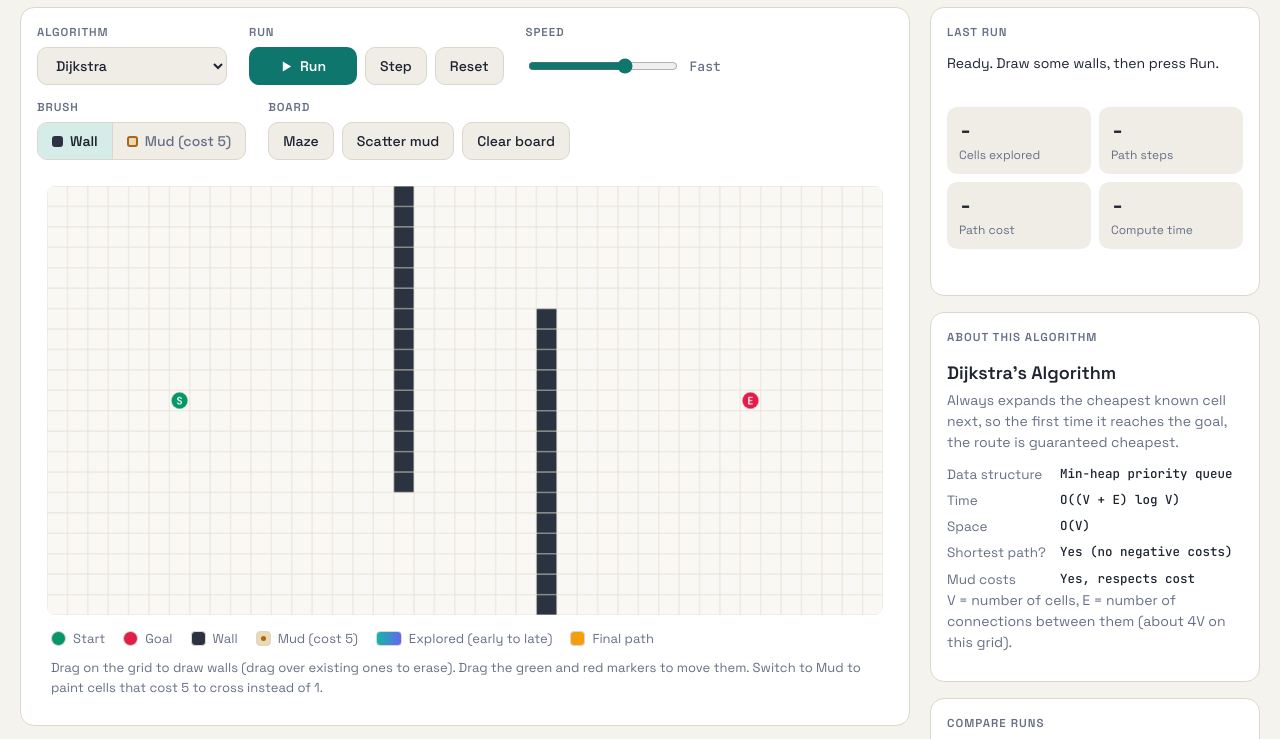
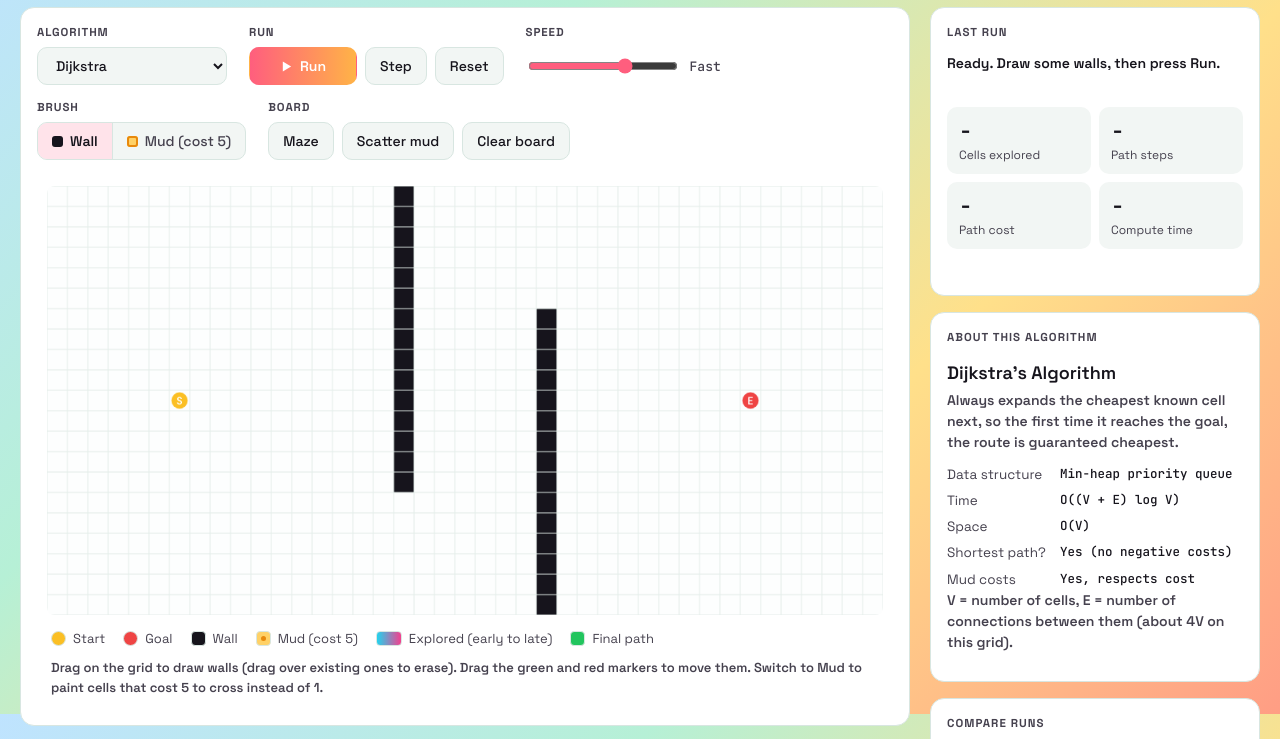
Before and after one commit to armaaaann7/Pathwise, a website: page index.html in a window 1280 px wide. Shown: the part 86-825 px from the top of the page. Drawn offline with Linux system fonts and the light colour scheme.

Commit message:
Update color palette and text weight

```diff
--- a/css/style.css
+++ b/css/style.css
@@ -2,26 +2,28 @@
     --font-ui: 'Space Grotesk', system-ui, -apple-system, 'Segoe UI', sans-serif;
     --font-mono: 'JetBrains Mono', ui-monospace, SFMono-Regular, Menlo, Consolas, monospace;
 
-    /* light theme */
-    --bg: #f5f3ee;
+    /* light theme — vivid gradient backdrop (blue → teal → gold → coral), bolder text */
+    --bg: #eef7f5;
+    --bg-gradient: linear-gradient(135deg, #bfe3ff 0%, #b6f0d6 32%, #ffe08a 66%, #ff9d84 100%);
     --panel: #ffffff;
-    --panel-2: #f0ede6;
-    --border: #dcd7cc;
-    --text: #1d2430;
-    --muted: #667085;
-    --accent: #0f766e;
-    --accent-soft: #d5ece8;
+    --panel-2: #f2f6f4;
+    --border: #d8e6e1;
+    --text: #16141c;
+    --muted: #45414e;
+    --accent: #ff5e7e;
+    --accent-2: #ffb347;
+    --accent-soft: #ffe3ea;
     --on-accent: #ffffff;
-    --cell: #faf8f4;
-    --grid-line: #e4dfd3;
-    --wall: #2b3340;
-    --mud: #ecd9b3;
-    --mud-dot: #a9661a;
-    --visit-a: #14b8a6;
-    --visit-b: #6366f1;
-    --path: #f59e0b;
-    --start: #059669;
-    --end: #e11d48;
+    --cell: #fdfefe;
+    --grid-line: #e2ece8;
+    --wall: #16141c;
+    --mud: #ffd166;
+    --mud-dot: #e8890c;
+    --visit-a: #22d3ee;
+    --visit-b: #f43f8e;
+    --path: #22c55e;
+    --start: #fbbf24;
+    --end: #ef4444;
     --on-mark: #ffffff;
 
     box-sizing: border-box;
@@ -30,56 +32,61 @@
   }
   @media (prefers-color-scheme: dark) {
     :root:not([data-theme="light"]) {
-      --bg: #0e1116;
-      --panel: #161b22;
-      --panel-2: #1d242d;
-      --border: #2a323d;
-      --text: #e6edf3;
-      --muted: #8b96a3;
-      --accent: #5eead4;
-      --accent-soft: #163a37;
-      --on-accent: #0b1f1d;
-      --cell: #12171e;
-      --grid-line: #212933;
-      --wall: #5b6778;
-      --mud: #3d3018;
-      --mud-dot: #e0a24a;
-      --visit-a: #2dd4bf;
-      --visit-b: #6366f1;
-      --path: #fbbf24;
-      --start: #34d399;
-      --end: #f43f5e;
-      --on-mark: #0e1116;
+      --bg: #0f1a1c;
+      --bg-gradient: linear-gradient(135deg, #0c2b45 0%, #0d3b3a 35%, #3a2a10 70%, #3a120f 100%);
+      --panel: #16211f;
+      --panel-2: #1c2a27;
+      --border: #2c3e3a;
+      --text: #faf9f7;
+      --muted: #d3dbd7;
+      --accent: #ff7a8a;
+      --accent-2: #ffb84d;
+      --accent-soft: #3a2334;
+      --on-accent: #16211f;
+      --cell: #10191a;
+      --grid-line: #223432;
+      --wall: #d3dbd8;
+      --mud: #4a3a10;
+      --mud-dot: #ffcf4d;
+      --visit-a: #22e6ff;
+      --visit-b: #ff4fb0;
+      --path: #4ade80;
+      --start: #ffd54a;
+      --end: #ff5c5c;
+      --on-mark: #0f1a1c;
     }
   }
   :root[data-theme="dark"] {
-    --bg: #0e1116;
-    --panel: #161b22;
-    --panel-2: #1d242d;
-    --border: #2a323d;
-    --text: #e6edf3;
-    --muted: #8b96a3;
-    --accent: #5eead4;
-    --accent-soft: #163a37;
-    --on-accent: #0b1f1d;
-    --cell: #12171e;
-    --grid-line: #212933;
-    --wall: #5b6778;
-    --mud: #3d3018;
-    --mud-dot: #e0a24a;
-    --visit-a: #2dd4bf;
-    --visit-b: #6366f1;
-    --path: #fbbf24;
-    --start: #34d399;
-    --end: #f43f5e;
-    --on-mark: #0e1116;
+    --bg: #0f1a1c;
+    --bg-gradient: linear-gradient(135deg, #0c2b45 0%, #0d3b3a 35%, #3a2a10 70%, #3a120f 100%);
+    --panel: #16211f;
+    --panel-2: #1c2a27;
+    --border: #2c3e3a;
+    --text: #faf9f7;
+    --muted: #d3dbd7;
+    --accent: #ff7a8a;
+    --accent-2: #ffb84d;
+    --accent-soft: #3a2334;
+    --on-accent: #16211f;
+    --cell: #10191a;
+    --grid-line: #223432;
+    --wall: #d3dbd8;
+    --mud: #4a3a10;
+    --mud-dot: #ffcf4d;
+    --visit-a: #22e6ff;
+    --visit-b: #ff4fb0;
+    --path: #4ade80;
+    --start: #ffd54a;
+    --end: #ff5c5c;
+    --on-mark: #0f1a1c;
   }
 
   html { scroll-padding-top: env(safe-area-inset-top, 0px); }
   *, *::before, *::after { box-sizing: inherit; }
   body {
     margin: 0;
-    background: var(--bg);
+    background: var(--bg-gradient, var(--bg));
+    background-attachment: fixed;
     color: var(--text);
     font-family: var(--font-ui);
     font-size: 15px;
@@ -91,8 +98,8 @@
 
   header.top { display: flex; align-items: center; gap: 14px; margin-bottom: 18px; }
   header.top svg { flex: none; }
-  h1 { font-size: 26px; font-weight: 700; letter-spacing: -0.02em; margin: 0; line-height: 1.15; }
-  .tagline { margin: 2px 0 0; color: var(--muted); font-size: 14px; }
+  h1 { font-size: 26px; font-weight: 800; letter-spacing: -0.02em; margin: 0; line-height: 1.15; }
+  .tagline { margin: 2px 0 0; color: var(--muted); font-size: 14px; font-weight: 600; }
 
   .layout { display: grid; grid-template-columns: minmax(0, 1fr) 330px; gap: 20px; align-items: start; }
   @media (max-width: 980px) { .layout { grid-template-columns: minmax(0, 1fr); } }
@@ -100,14 +107,14 @@
   .card { background: var(--panel); border: 1px solid var(--border); border-radius: 14px; padding: 16px; }
   .card + .card { margin-top: 16px; }
   .card h2 {
-    margin: 0 0 12px; font-size: 11.5px; font-weight: 600; letter-spacing: 0.09em;
+    margin: 0 0 12px; font-size: 11.5px; font-weight: 700; letter-spacing: 0.09em;
     text-transform: uppercase; color: var(--muted);
   }
 
   /* toolbar */
   .toolbar { display: flex; flex-wrap: wrap; gap: 14px 22px; margin-bottom: 16px; }
   .group { display: flex; flex-direction: column; gap: 6px; }
-  .lbl { font-size: 11.5px; font-weight: 600; letter-spacing: 0.08em; text-transform: uppercase; color: var(--muted); }
+  .lbl { font-size: 11.5px; font-weight: 700; letter-spacing: 0.08em; text-transform: uppercase; color: var(--muted); }
   .row { display: flex; flex-wrap: wrap; gap: 8px; align-items: center; }
 
   .btn, select {
@@ -120,7 +127,7 @@
   .btn { display: inline-flex; align-items: center; justify-content: center; gap: 7px; }
   .btn:hover:not(:disabled), select:hover:not(:disabled) { border-color: var(--muted); }
   .btn:disabled, select:disabled { opacity: 0.45; cursor: not-allowed; }
-  .btn.primary { background: var(--accent); color: var(--on-accent); border-color: transparent; font-weight: 600; min-width: 108px; }
+  .btn.primary { background: var(--accent); background-image: linear-gradient(90deg, var(--accent), var(--accent-2)); color: var(--on-accent); border-color: transparent; font-weight: 600; min-width: 108px; }
   .btn.primary:hover:not(:disabled) { filter: brightness(1.06); border-color: transparent; }
   .btn:focus-visible, select:focus-visible, input[type=range]:focus-visible {
     outline: 2px solid var(--accent); outline-offset: 2px;
@@ -161,19 +168,19 @@
   .sw.mud::after { content: ""; position: absolute; inset: 4px; border-radius: 50%; background: var(--mud-dot); }
   .sw.visited { background: linear-gradient(90deg, var(--visit-a), var(--visit-b)); width: 26px; }
   .sw.path { background: var(--path); }
-  .hint { margin: 10px 4px 2px; font-size: 13px; color: var(--muted); }
+  .hint { margin: 10px 4px 2px; font-size: 13px; font-weight: 600; color: var(--muted); }
 
   /* stats */
-  .status { font-size: 14px; min-height: 3em; margin: 0 0 12px; }
+  .status { font-size: 14px; font-weight: 600; min-height: 3em; margin: 0 0 12px; }
   .tiles { display: grid; grid-template-columns: 1fr 1fr; gap: 8px; }
   .tile { background: var(--panel-2); border-radius: 10px; padding: 10px 12px; }
-  .tile .v { font: 600 22px var(--font-mono); letter-spacing: -0.02em; }
+  .tile .v { font: 700 22px var(--font-mono); letter-spacing: -0.02em; }
   .tile .k { font-size: 12px; color: var(--muted); }
-  .note { margin: 12px 0 0; font-size: 13px; color: var(--muted); min-height: 1.4em; }
+  .note { margin: 12px 0 0; font-size: 13px; font-weight: 600; color: var(--muted); min-height: 1.4em; }
 
   /* about */
   .about h3 { margin: 0 0 4px; font-size: 18px; font-weight: 600; }
-  .about p { margin: 0 0 12px; color: var(--muted); font-size: 14px; }
+  .about p { margin: 0 0 12px; color: var(--muted); font-size: 14px; font-weight: 600; }
   dl.facts { margin: 0; display: grid; grid-template-columns: auto 1fr; gap: 6px 14px; font-size: 13.5px; }
   dl.facts dt { color: var(--muted); }
   dl.facts dd { margin: 0; font-family: var(--font-mono); font-size: 12.5px; }
```
